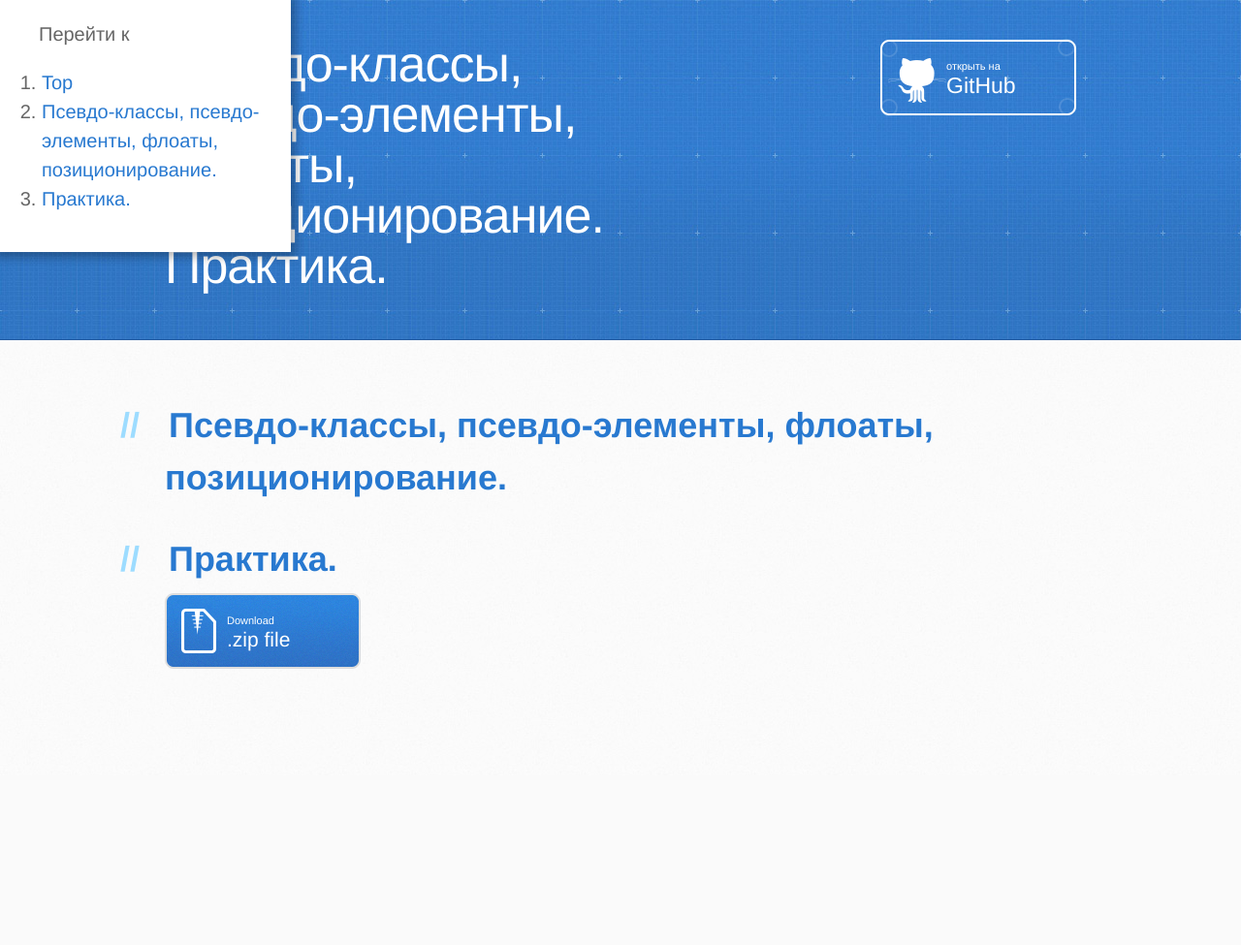
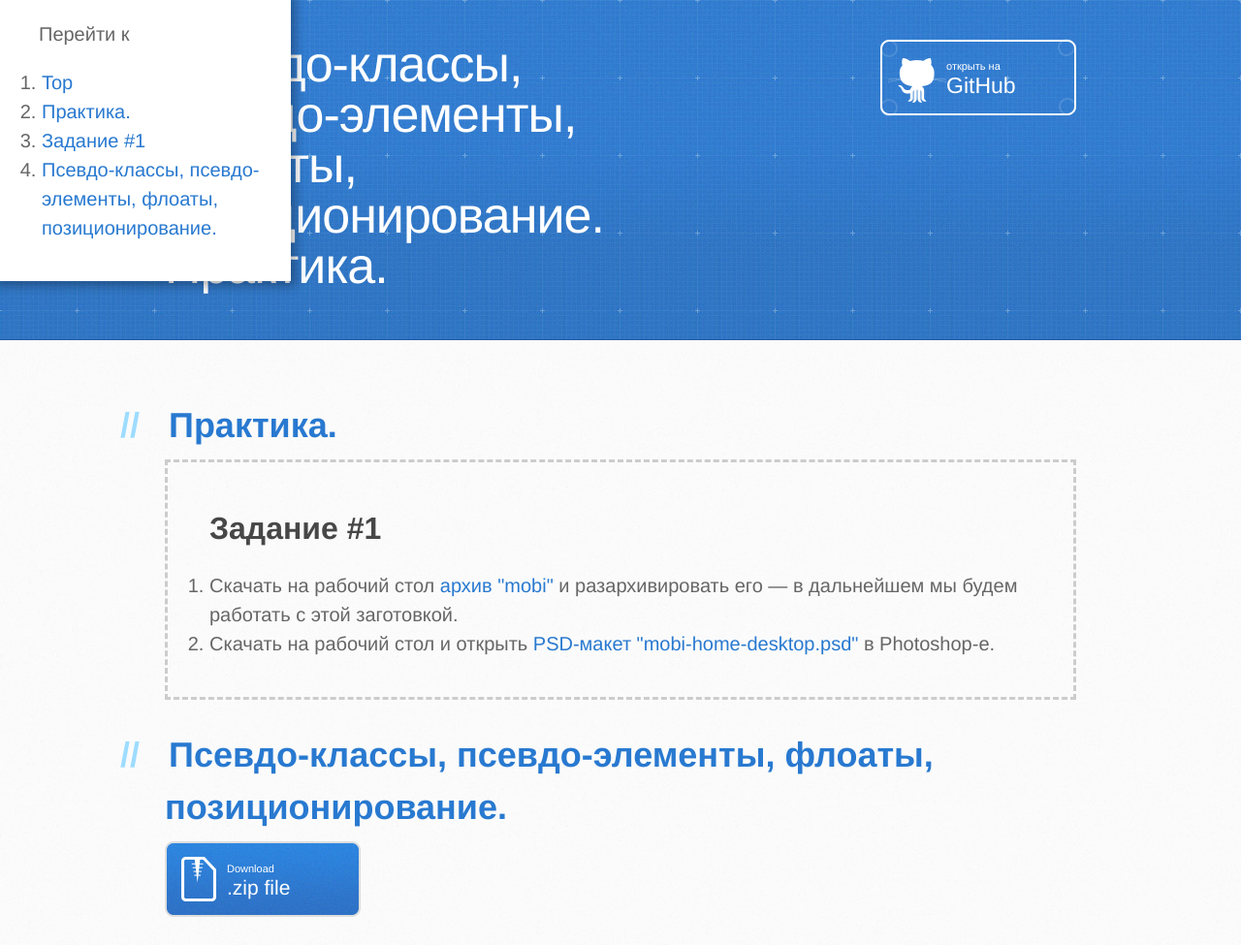
Before and after one commit to alekskorovin/html-css-practice-1, a plain HTML site: page index.html in a window 1280 px wide. Shown: the whole page at 97% size. Before the commit the page ends 800 px from the top, so only its background shows below. Drawn offline with Linux system fonts and the light colour scheme; a script that the page names is missing.

Commit message:
added psd, zip, started with tasks

```diff
--- a/index.html
+++ b/index.html
@@ -30,13 +30,23 @@
     <div class="inner clearfix">
         <section id="main-content">
             <h2>
+                <a id="practice" class="anchor" href="#practice" aria-hidden="true"><span aria-hidden="true"
+                                                                                          class="octicon octicon-link"></span>Практика.</a>
+            </h2>
+            <div class="task">
+                <h3>Задание #1</h3>
+                <ol>
+                    <li>Скачать на рабочий стол <a href="mobi.zip">архив "mobi"</a> и разархивировать его &mdash; в дальнейшем мы будем работать с этой заготовкой.</li>
+                    <li>
+                        Скачать на рабочий стол и открыть <a href="mobi-home-desktop.psd">PSD-макет "mobi-home-desktop.psd"</a> в Photoshop-e.<br />
+
+                    </li>
+                </ol>
+            </div>
+
+            <h2>
                 <a id="pseudo-classes" class="anchor" href="https://alekskorovin.github.io/pseudo-positioning-semantic-animation/" aria-hidden="true"><span aria-hidden="true" class="octicon octicon-link"></span>Псевдо-классы, псевдо-элементы, флоаты, позиционирование.</a>
             </h2>
-            <h2>
-                <a id="practice" class="anchor" href="#practice" aria-hidden="true"><span aria-hidden="true"
-                                                                                  class="octicon octicon-link"></span>Практика.</a>
-            </h2>
-
 
         </section>
 
```
Also changed, not shown: 2 other files.
